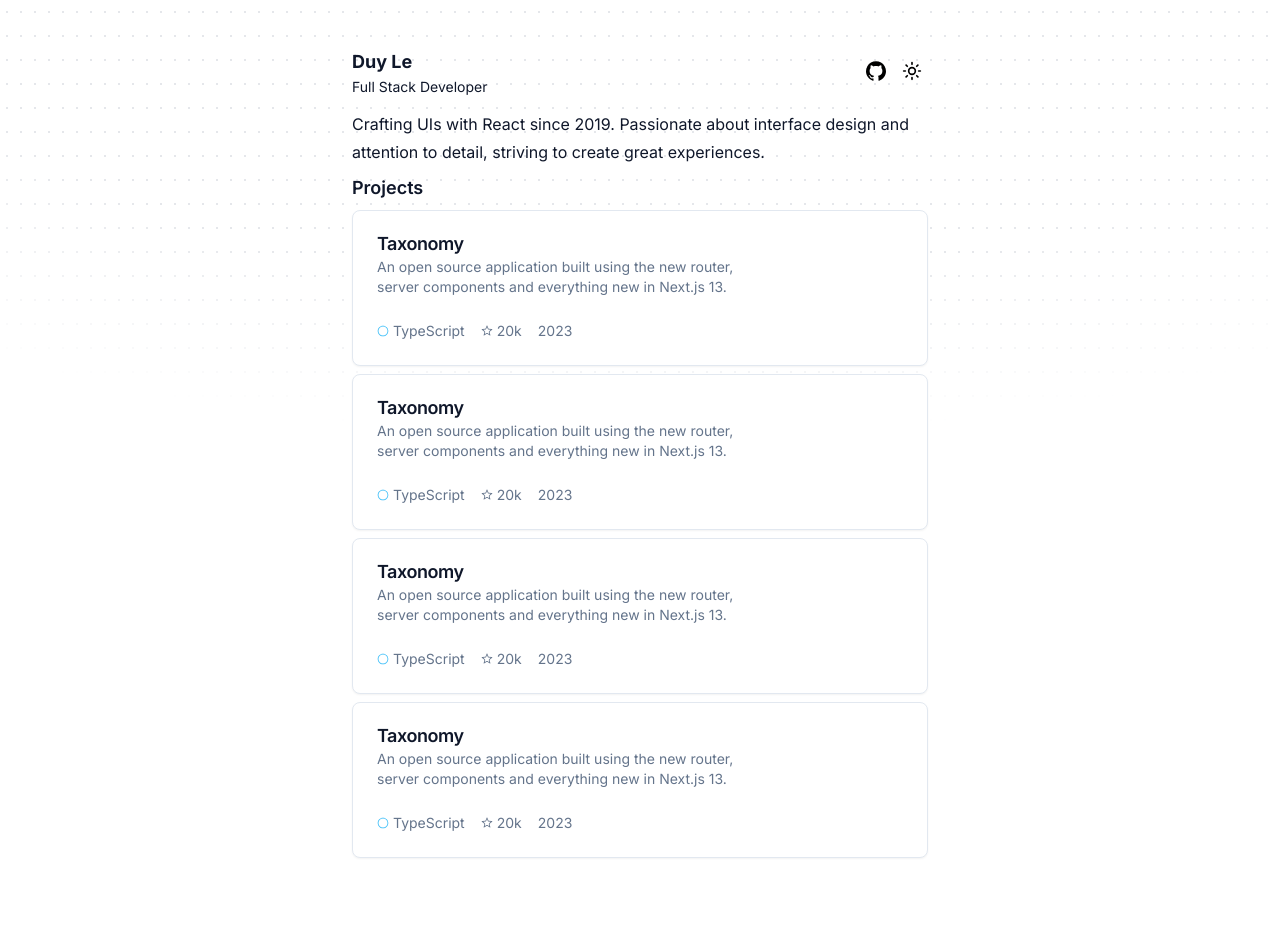
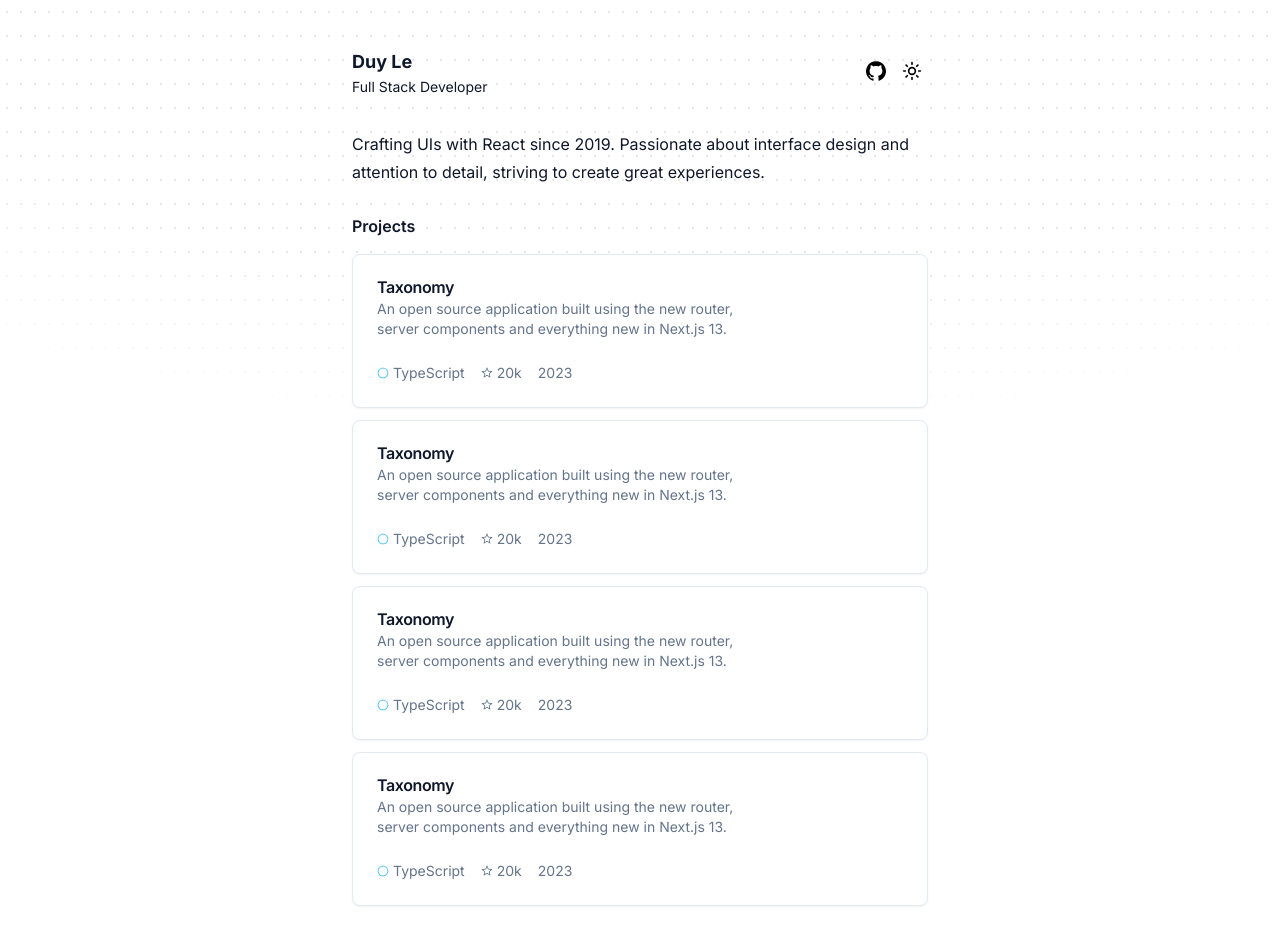
Before and after one commit to iamdooboy/duyle.dev, a Next.js app: page / in a window 1280 px wide. Before the commit the page ends 890 px from the top, so only its background shows below. Built offline with nearby package versions, Linux system fonts and the light colour scheme.

Commit message:
adjusted spacing and added toggle animation

```diff
--- a/app/page.tsx
+++ b/app/page.tsx
@@ -68,18 +68,20 @@ export default function Home() {
 						</div>
 					</div>
 				</header>
-				<div className='space-y-2'>
+				<div className='pt-5 space-y-2'>
 					<p className='leading-7 [&:not(:first-child)]:mt-6 dark:text-neutral-100 '>
 						Crafting UIs with React since 2019. Passionate about interface
 						design and attention to detail, striving to create great
 						experiences.
 					</p>
-					<div className='text-lg font-semibold dark:text-neutral-100'>
+					<div className='pt-5 pb-2 font-semibold dark:text-neutral-100'>
 						Projects
 					</div>
-					{projectConfig.map(project => (
-						<CardSpotlight {...project} theme={theme} />
-					))}
+					<div className='space-y-3'>
+						{projectConfig.map(project => (
+							<CardSpotlight {...project} theme={theme} />
+						))}
+					</div>
 				</div>
 			</div>
 		</div>
--- a/components/mode-toggle.tsx
+++ b/components/mode-toggle.tsx
@@ -58,20 +58,17 @@ interface Props {
 
 export function ModeToggle({ theme, setTheme, setPreview }: Props) {
 	const [effect, setEffect] = useState(false)
-
 	return (
 		<button
 			className={cn(
 				buttonVariants({
 					variant: 'ghost'
 				}),
-				`${
-					effect && 'animate-rotate-out'
-				} w-8 h-8 px-0 dark:text-white text-black`
+				`${effect && 'animate-jiggle'} w-8 h-8 px-0 dark:text-white text-black`
 			)}
 			onClick={() => {
 				let preview
-				setEffect(true)
+
 				if (theme === 'light') {
 					setTheme('dark')
 					preview = (
@@ -87,15 +84,16 @@ export function ModeToggle({ theme, setTheme, setPreview }: Props) {
 						</div>
 					)
 				}
+				setEffect(true)
 				setPreview(preview)
 			}}
 			onAnimationEnd={() => setEffect(false)}
 		>
 			<span className='sr-only'>Toggle mode</span>
 			{theme === 'light' ? (
-				<Sun className={`h-5 w-5`} onAnimationEnd={() => setEffect(false)} />
+				<Sun className={`h-5 w-5`} />
 			) : (
-				<Moon className={`h-5 w-5`} onAnimationEnd={() => setEffect(false)} />
+				<Moon className={`h-5 w-5`} />
 			)}
 		</button>
 	)
--- a/components/ui/card.tsx
+++ b/components/ui/card.tsx
@@ -35,10 +35,7 @@ const CardTitle = React.forwardRef<
 >(({ className, ...props }, ref) => (
 	<h3
 		ref={ref}
-		className={cn(
-			'text-lg font-semibold leading-none tracking-tight',
-			className
-		)}
+		className={cn('font-semibold leading-none tracking-tight', className)}
 		{...props}
 	/>
 ))
--- a/tailwind.config.js
+++ b/tailwind.config.js
@@ -74,28 +74,18 @@ module.exports = {
 			animation: {
 				'accordion-down': 'accordion-down 0.2s ease-out',
 				'accordion-up': 'accordion-up 0.2s ease-out',
-				'rotate-out': 'rotate-out 0.6s ease-out',
-				'rotate-in': 'rotate-in 0.6s ease-out'
+				jiggle: 'jiggle 0.5s ease-in-out'
 			},
 			keyframes: {
-				'rotate-out': {
+				jiggle: {
 					'0%': {
-						opacity: '1',
-						transform: 'rotate(0deg)'
+						transform: 'rotate(-3deg)'
+					},
+					'50%': {
+						transform: 'rotate(3deg)'
 					},
 					'100%': {
-						opacity: '0',
-						transform: 'rotate(90deg)'
-					}
-				},
-				'rotate-in': {
-					'0%': {
-						opacity: '0',
-						transform: 'rotate(-90deg)'
-					},
-					'100%': {
-						opacity: '1',
-						transform: 'rotate(0deg)'
+						transform: 'rotate(-3deg)'
 					}
 				}
 			}
```
